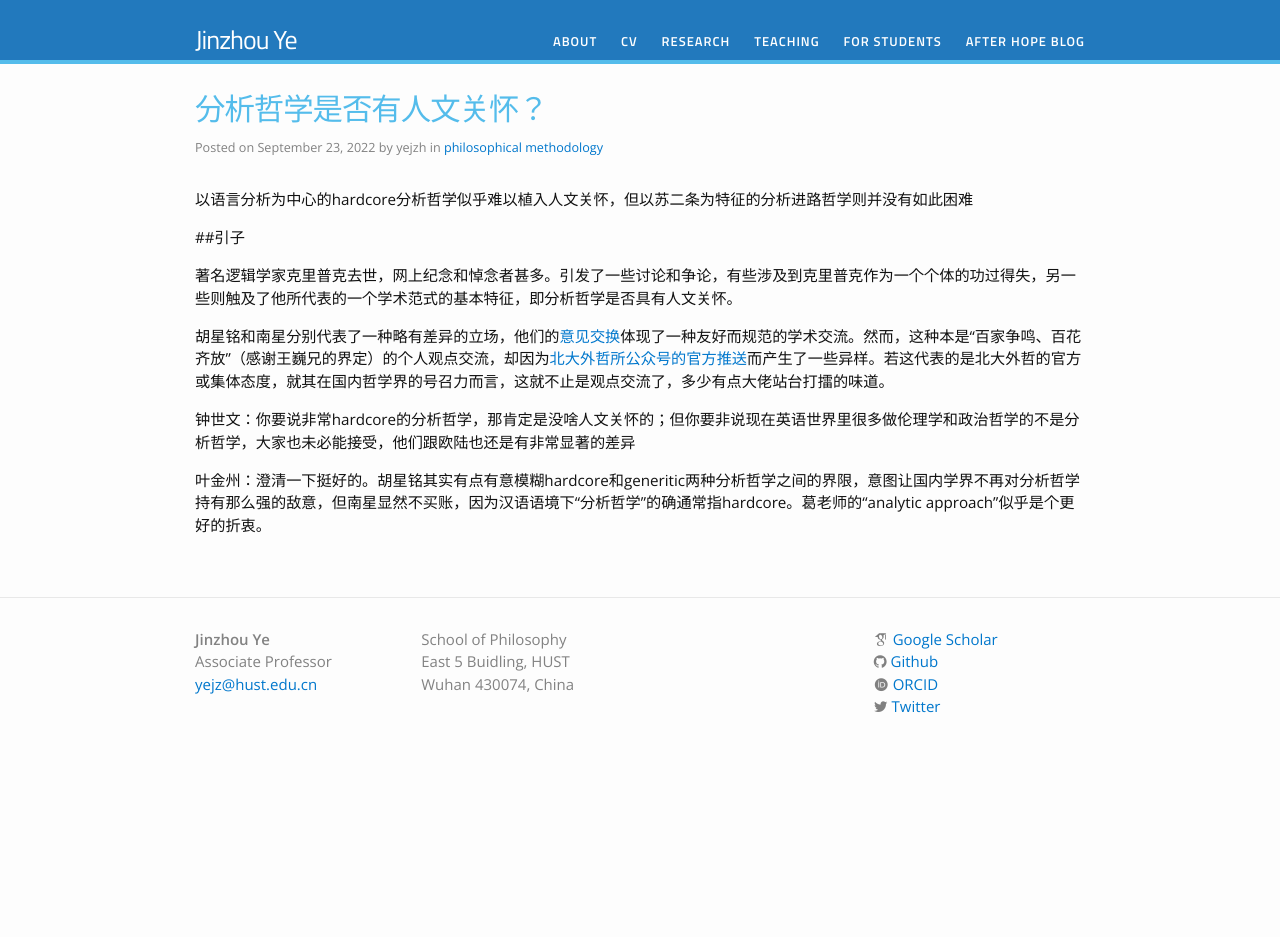
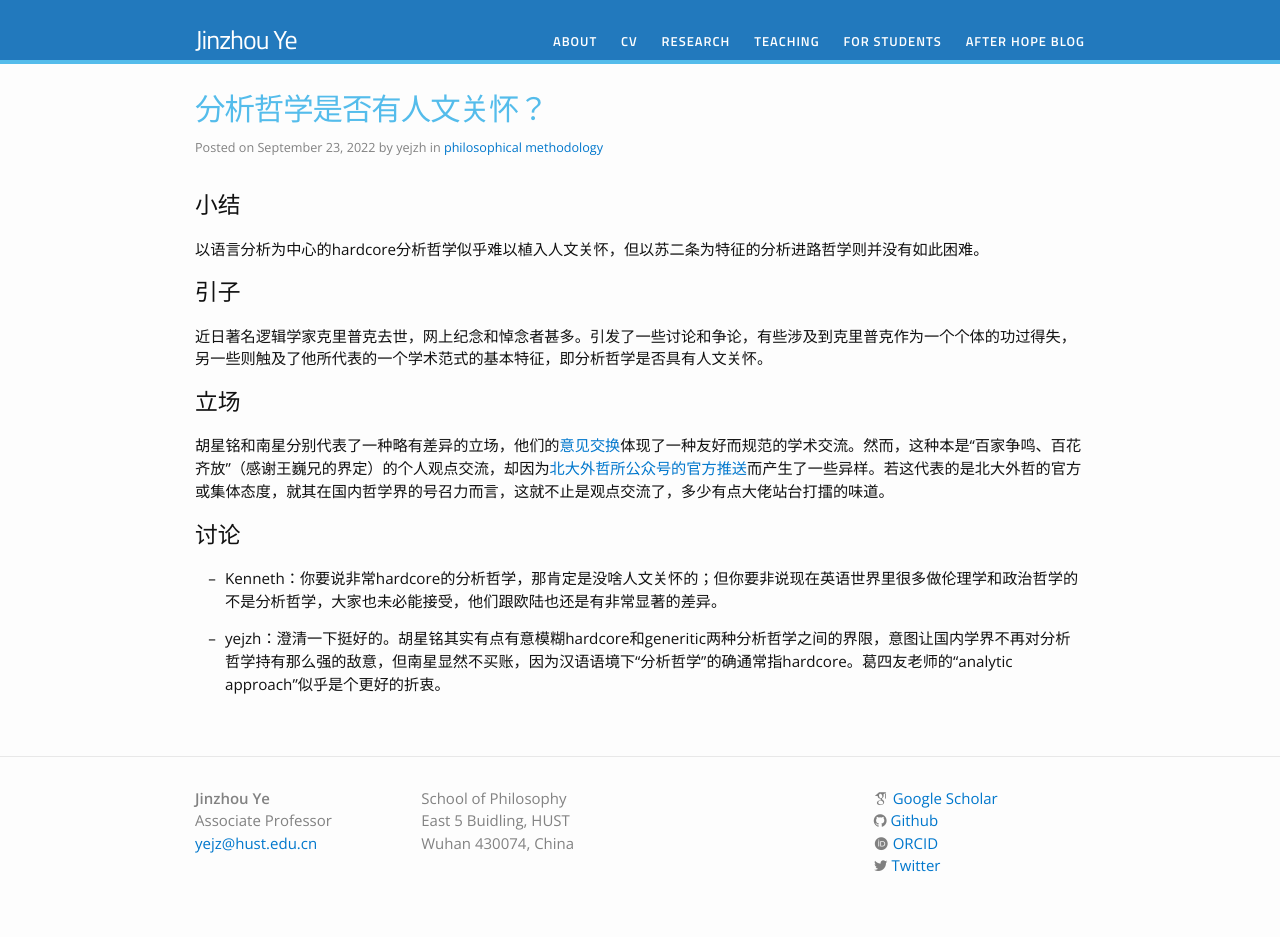
Before and after one commit to yejzh/yejzh.github.io, a Jekyll site: the page built from _posts/2022-09-23-analytic-philosophy-humanity.md, in a window 1280 px wide. Built offline with Jekyll 4.4.1, drawn with Linux system fonts in a browser that asks for light colours; nearby versions of some CDN libraries; some web fonts are replaced; comment, search, counter and statistics services are not loaded; before the commit the page ends 900 px from its top, so only the background shows below that.

Commit message:
Update 2022-09-23-analytic-philosophy-humanity.md

```diff
--- a/_posts/2022-09-23-analytic-philosophy-humanity.md
+++ b/_posts/2022-09-23-analytic-philosophy-humanity.md
@@ -7,24 +7,21 @@ categories:
 excerpt: "以语言分析为中心的hardcore分析哲学似乎难以植入人文关怀，但以苏二条为特征的分析进路哲学则并没有如此困难"
 ---
 
-以语言分析为中心的hardcore分析哲学似乎难以植入人文关怀，但以苏二条为特征的分析进路哲学则并没有如此困难
+## 小结
+以语言分析为中心的hardcore分析哲学似乎难以植入人文关怀，但以苏二条为特征的分析进路哲学则并没有如此困难。
 
 
+## 引子
+
+近日著名逻辑学家克里普克去世，网上纪念和悼念者甚多。引发了一些讨论和争论，有些涉及到克里普克作为一个个体的功过得失，另一些则触及了他所代表的一个学术范式的基本特征，即分析哲学是否具有人文关怀。
 
 
-
-##引子
-
-著名逻辑学家克里普克去世，网上纪念和悼念者甚多。引发了一些讨论和争论，有些涉及到克里普克作为一个个体的功过得失，另一些则触及了他所代表的一个学术范式的基本特征，即分析哲学是否具有人文关怀。
-
-
+## 立场
 
 胡星铭和南星分别代表了一种略有差异的立场，他们的[意见交换](https://mp.weixin.qq.com/s/kXF5ZqnT1TP9vg5VAB3-6A){:target="_blank"}体现了一种友好而规范的学术交流。然而，这种本是“百家争鸣、百花齐放”（感谢王巍兄的界定）的个人观点交流，却因为[北大外哲所公众号的官方推送](https://mp.weixin.qq.com/s/ckJfbx38NoLp0QMykn6Ing){:target="_blank"}而产生了一些异样。若这代表的是北大外哲的官方或集体态度，就其在国内哲学界的号召力而言，这就不止是观点交流了，多少有点大佬站台打擂的味道。
 
+## 讨论
 
+- Kenneth：你要说非常hardcore的分析哲学，那肯定是没啥人文关怀的；但你要非说现在英语世界里很多做伦理学和政治哲学的不是分析哲学，大家也未必能接受，他们跟欧陆也还是有非常显著的差异。
 
-钟世文：你要说非常hardcore的分析哲学，那肯定是没啥人文关怀的；但你要非说现在英语世界里很多做伦理学和政治哲学的不是分析哲学，大家也未必能接受，他们跟欧陆也还是有非常显著的差异
-
-
-
-叶金州：澄清一下挺好的。胡星铭其实有点有意模糊hardcore和generitic两种分析哲学之间的界限，意图让国内学界不再对分析哲学持有那么强的敌意，但南星显然不买账，因为汉语语境下“分析哲学”的确通常指hardcore。葛老师的“analytic approach”似乎是个更好的折衷。
+- yejzh：澄清一下挺好的。胡星铭其实有点有意模糊hardcore和generitic两种分析哲学之间的界限，意图让国内学界不再对分析哲学持有那么强的敌意，但南星显然不买账，因为汉语语境下“分析哲学”的确通常指hardcore。葛四友老师的“analytic approach”似乎是个更好的折衷。
```
